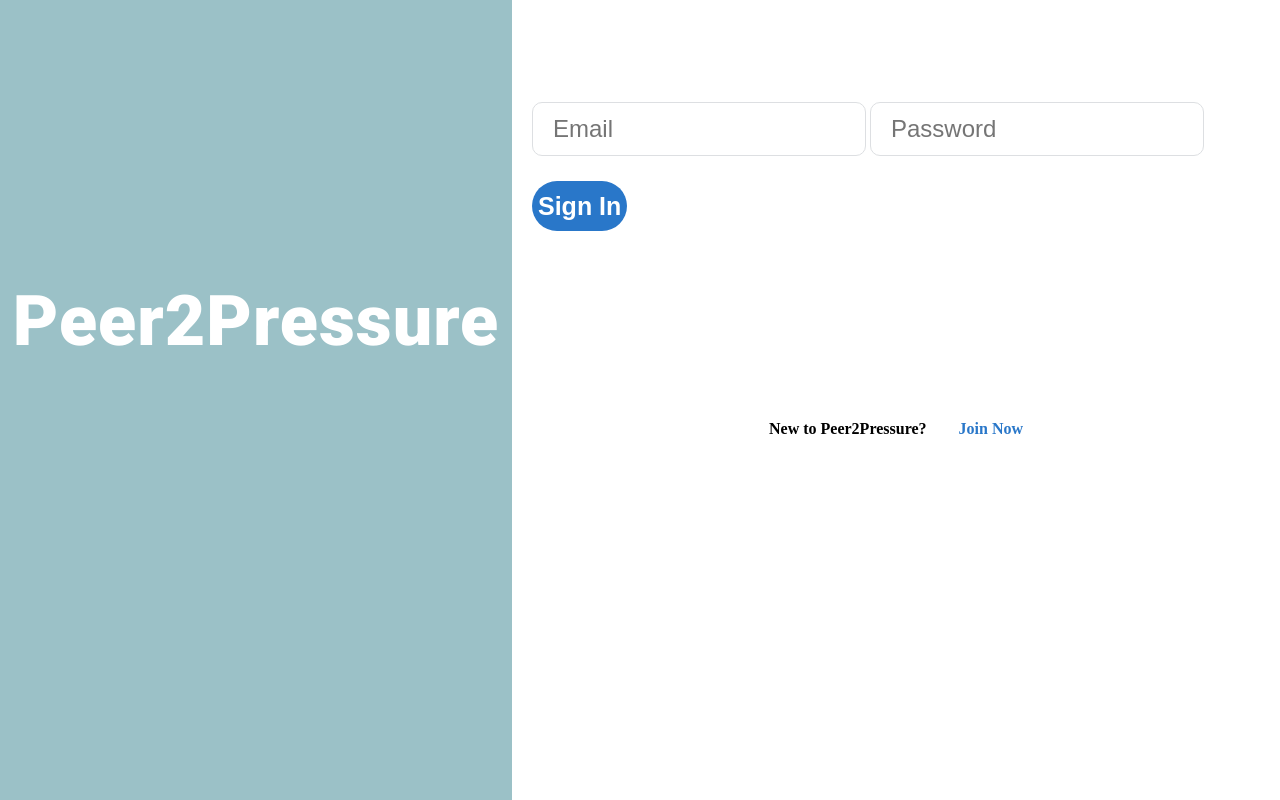
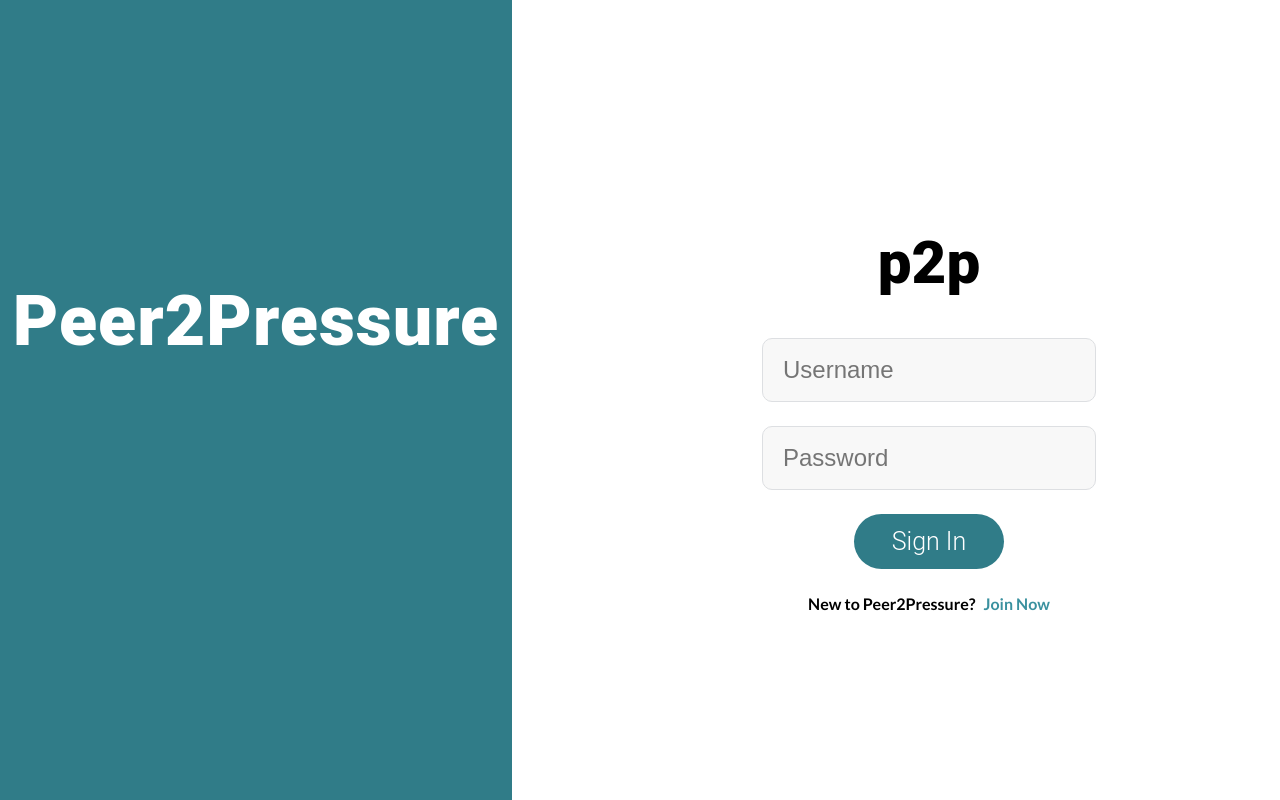
Before and after one commit to Peer2Pressure/Peer2Pressure, a Django app: template backend/templates/core/signin.html in a window 1280 px wide. Run offline with Django 4.2, Linux system fonts and the light colour scheme; the template is opened without the code that fills it, so the values that code supplies are empty.

Commit message:
update sign in template style

```diff
--- a/backend/static/css/signin.css
+++ b/backend/static/css/signin.css
@@ -4,18 +4,18 @@ body {
     /* background-color: red; */
 }
 
-/* .signin{
-    top: auto;
+/* .signin{ */
+    /* top: auto;
     left: auto;
-    padding: 0;
-    margin: 0;
-    width: 100vw;
-    height: 100vh;
-    background-color: #f0f2f5;
-    display: flex;
-    align-items: center;
-    justify-content: center;
-} */
+    padding: 0; */
+    /* padding: 2em; */
+    /* width: 100vw;
+    /* height: 100vh; */
+    /* background-color: #f0f2f5; */
+    /* display: flex; */
+    /* align-items: center; */
+    /* justify-content: center; */
+/* } */
 
 .signinCard{
     /* width: 100%;
@@ -23,25 +23,25 @@ body {
     display: flex;
     height: 100vh;
     /* align-items: flex-end; */
-    /* flex-direction: row; */
+    flex-direction: row;
     /* border: 1px solid black; */
 }
 
 .signinLeft {
-    /* border: 1px solid yellow; */
-    /* align-self: stretch; */
     width: 40%;
     justify-content: center;
-    /* background-color: #172f40; */
-    background-color:rgba(56, 132, 144, 0.5);
+    background-color: rgb(48, 124, 136);
+
 }
 
 .signinRight {
     /* border: 1px solid yellow; */
-    flex: 1;
-    /* display: flex; */
-    /* flex-direction: column; */
-    /* justify-content: center; */
+    /* flex: 1; */
+    margin-left: 250px;
+    display: flex;
+    flex-direction: column;
+    justify-content: center;
+    align-self:center
 }
 
 .logo{
@@ -59,61 +59,97 @@ body {
 .signinBox{
 
     height: 500px;
-    padding: 20px;
+    width: 100%;
+    /* padding: 20px; */
     background-color: white;
-    border-radius: 10px;
     display: flex;
     flex-direction: column;
-    justify-content: space-around;
+    justify-content: center;
+    justify-items: center;
 }
 
+.formHead {
+    display: flex;
+    flex-direction: row;
+    justify-content: center;
+}
+
+.formHead > h1 {
+    font-family: 'Roboto', sans-serif;
+    font-weight: 900;
+    font-size: 60px;
+    display: flex;
+    justify-items: center;
+}
+/* .formBox {
+
+
+} */
 .signinInput{
-    height: 50px;
+    background-color: #f8f8f8;
+    margin-bottom: 1em;
+    height: 60px;
     border-radius: 10px;
     border: 1px solid #DDDFE2;
     font-size: 24px;
     padding-left: 20px;
+    outline: none;
+    display: flex;
+    align-items: center;
 }
 
-.signinInput{
-    outline: none;
+.buttonBox {
+    display: flex;
+    flex-direction: row;
+    justify-content: center;
+}
+.signinButton{
+    font-family: 'Roboto', sans-serif;
+    margin-bottom: 1em;
+    /* padding: 1em; */
+    height: 55px;
+    width: 150px;
+    border-radius: 50px;
+    border: none;
+    background-color: rgb(48, 124, 136);
+    color: white;
+    font-size: 25px;
+    font-weight: 300;
+    cursor: pointer;
+    text-align: center;
 }
 
-.signinButton{
-    margin-top: 1em;
-    margin-bottom: 1em;
-    /* padding: 1em; */
-    height: 50px;
-    border-radius: 45px;
-    border: none;
-    background-color: #2977c9;
-    color: white;
-    font-size: 25px;
-    font-weight: 800;
-    cursor: pointer;
+.signinButton:hover {
+    background-color: rgba(48, 124, 136, 0.6);
 }
 
 .joinBox{
     /* border: 1px solid red; */
     display: flex;
+    flex-direction: row;
     justify-content: center;
-    align-items: center;
 }
 
 .join-button-container {
-    margin-left: 2em;
+    /* margin-left: 2em; */
     border: none;
     background-color: transparent;
-    color: #2977c9;
     cursor: pointer;
 }
 
 .join-button-text {
-    color: #2977c9;
-    font-weight: 600;
+    margin-left: 0.5em;
+    font-family: 'Lato', sans-serif;
+    color: rgb(58, 145, 159);
+    font-weight: 700;
     text-decoration: none;
 }
 
+.join-button-text:hover {
+    color: rgb(48, 124, 136);
+}
+
 .joinDescription{
-    font-weight: 600;
+    font-family: 'Lato', sans-serif;;
+    font-weight: bold;
 }
--- a/backend/templates/core/signin.html
+++ b/backend/templates/core/signin.html
@@ -15,8 +15,7 @@
     <link rel="stylesheet" href="https://cdnjs.cloudflare.com/ajax/libs/font-awesome/4.7.0/css/font-awesome.min.css">
     <link rel="preconnect" href="https://fonts.googleapis.com">
     <link rel="preconnect" href="https://fonts.gstatic.com" crossorigin>
-    <link href="https://fonts.googleapis.com/css2?family=Lato&display=swap" rel="stylesheet">
-    <link href="https://fonts.googleapis.com/css2?family=Roboto:wght@900&display=swap" rel="stylesheet">
+    <link href="https://fonts.googleapis.com/css2?family=Lato:wght@400;700&Roboto:wght@300,900&display=swap" rel="stylesheet">
 
 </head>
 <body>
@@ -27,13 +26,19 @@
             </div>
             <div class="signinRight">
                 <div class="signinBox">
-                    <form action="{% url 'signin' %}" method="post">
-                        {% csrf_token %}
-                        <input type="text" name="username" placeholder="Email" class="signinInput" />
-                        <input type="password" name="password" placeholder="Password" class="signinInput" />
-                        <input type="submit" class="signinButton" value="Sign In">
-
-                    </form>
+                    <div class="formHead">
+                        <h1>p2p</h1>
+                    </div>
+                    <div class="formBox">
+                        <form action="{% url 'signin' %}" method="post">
+                            {% csrf_token %}
+                            <input type="text" name="username" placeholder="Username" class="signinInput" />
+                            <input type="password" name="password" placeholder="Password" class="signinInput" />
+                            <div class="buttonBox">
+                                <input type="submit" class="signinButton" value="Sign In">
+                            </div>
+                        </form>
+                    </div>
                     <div class="joinBox">
                         <span class="joinDescription">New to Peer2Pressure?</span>
                         <div class="join-button-container">
```
